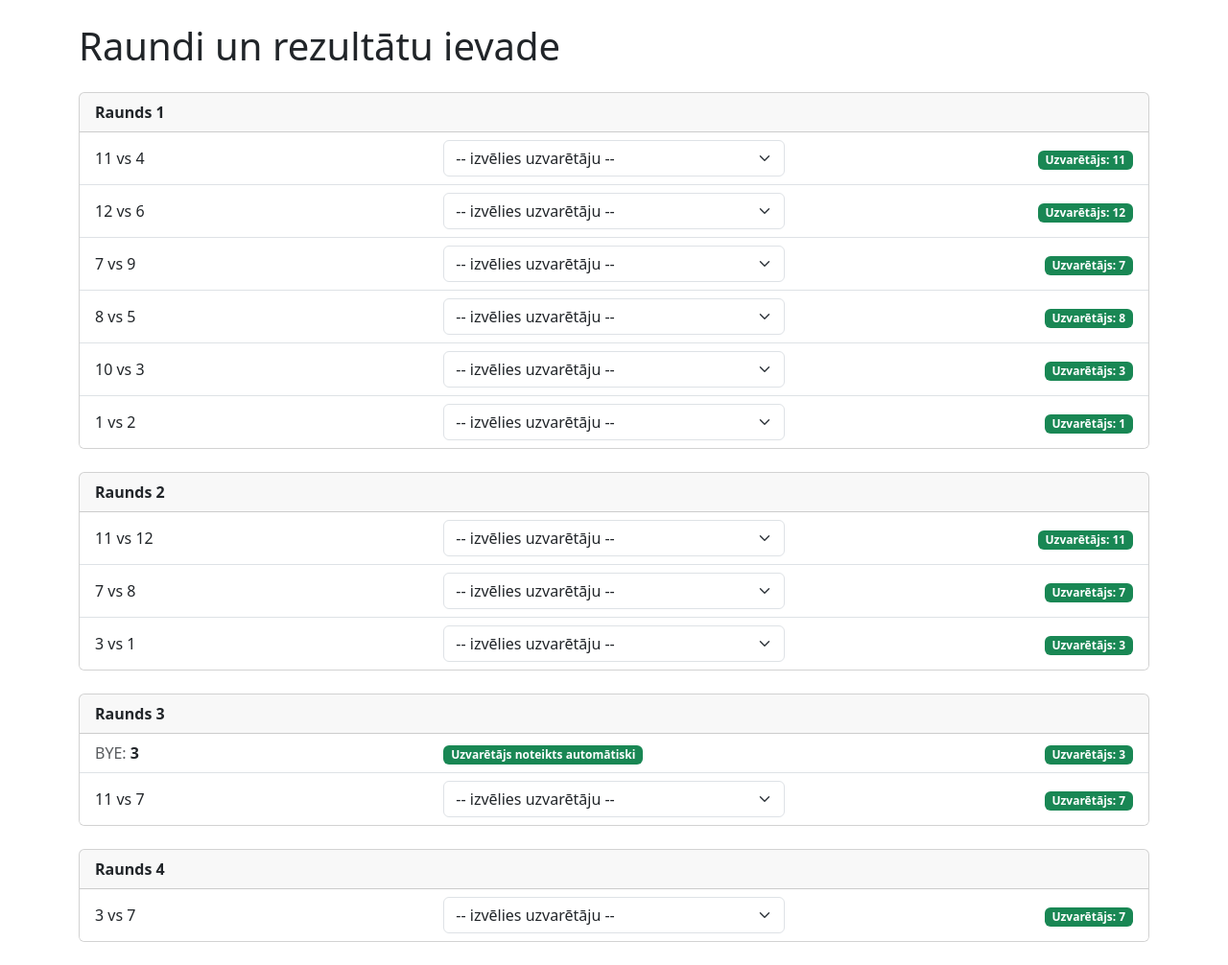
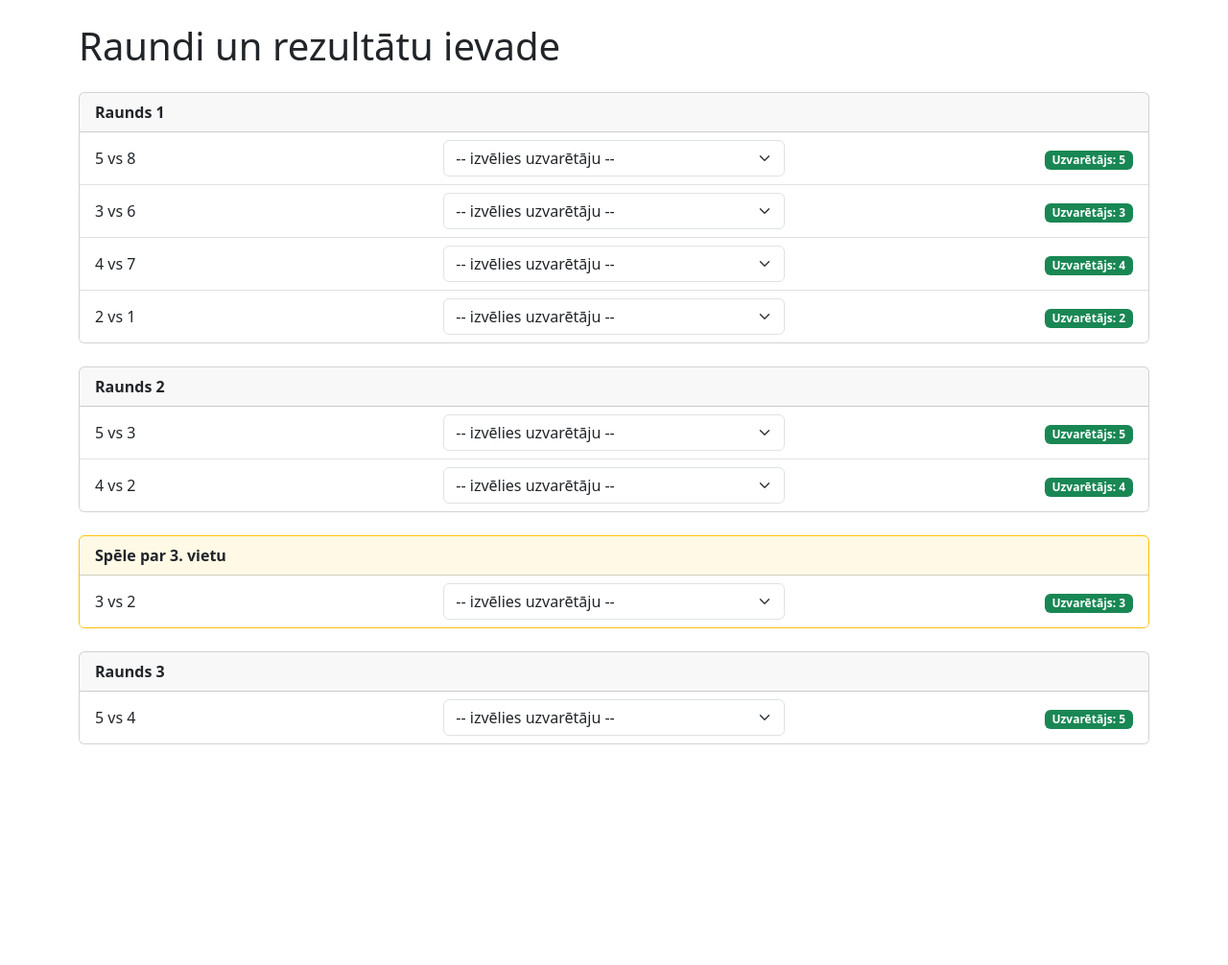
Before and after one commit to Stegadons/Copilot-Tournament, a Flask app: page /admin/rounds in a window 1280 px wide. Shown: the part 56-1062 px from the top of the page at 96% size. After the commit the page ends 832 px from the top, so only its background shows below. Run offline with Flask 3, Linux system fonts and the light colour scheme; the visitor is signed in with stand-in values (Sample User, id 1).

Commit message:
FIX: fix third place match rendering and restore correct winner submission handling

```diff
--- a/data/tournament.json
+++ b/data/tournament.json
@@ -32,22 +32,6 @@
     {
       "id": 8,
       "name": "8"
-    },
-    {
-      "id": 9,
-      "name": "9"
-    },
-    {
-      "id": 10,
-      "name": "10"
-    },
-    {
-      "id": 11,
-      "name": "11"
-    },
-    {
-      "id": 12,
-      "name": "12"
     }
   ],
   "rounds": [
@@ -56,44 +40,30 @@
       "matches": [
         {
           "id": 1,
-          "player1_id": 11,
-          "player2_id": 4,
-          "winner_id": 11,
+          "player1_id": 5,
+          "player2_id": 8,
+          "winner_id": 5,
           "is_bye": false
         },
         {
           "id": 2,
-          "player1_id": 12,
+          "player1_id": 3,
           "player2_id": 6,
-          "winner_id": 12,
+          "winner_id": 3,
           "is_bye": false
         },
         {
           "id": 3,
-          "player1_id": 7,
-          "player2_id": 9,
-          "winner_id": 7,
+          "player1_id": 4,
+          "player2_id": 7,
+          "winner_id": 4,
           "is_bye": false
         },
         {
           "id": 4,
-          "player1_id": 8,
-          "player2_id": 5,
-          "winner_id": 8,
-          "is_bye": false
-        },
-        {
-          "id": 5,
-          "player1_id": 10,
-          "player2_id": 3,
-          "winner_id": 3,
-          "is_bye": false
-        },
-        {
-          "id": 6,
-          "player1_id": 1,
-          "player2_id": 2,
-          "winner_id": 1,
+          "player1_id": 2,
+          "player2_id": 1,
+          "winner_id": 2,
           "is_bye": false
         }
       ]
@@ -103,23 +73,16 @@
       "matches": [
         {
           "id": 1,
-          "player1_id": 11,
-          "player2_id": 12,
-          "winner_id": 11,
+          "player1_id": 5,
+          "player2_id": 3,
+          "winner_id": 5,
           "is_bye": false
         },
         {
           "id": 2,
-          "player1_id": 7,
-          "player2_id": 8,
-          "winner_id": 7,
-          "is_bye": false
-        },
-        {
-          "id": 3,
-          "player1_id": 3,
-          "player2_id": 1,
-          "winner_id": 3,
+          "player1_id": 4,
+          "player2_id": 2,
+          "winner_id": 4,
           "is_bye": false
         }
       ]
@@ -129,28 +92,21 @@
       "matches": [
         {
           "id": 1,
-          "player1_id": 3,
-          "player2_id": null,
-          "winner_id": 3,
-          "is_bye": true
-        },
-        {
-          "id": 2,
-          "player1_id": 11,
-          "player2_id": 7,
-          "winner_id": 7,
+          "player1_id": 5,
+          "player2_id": 4,
+          "winner_id": 5,
           "is_bye": false
         }
       ]
     },
     {
-      "round": 4,
+      "round": "third_place",
       "matches": [
         {
           "id": 1,
           "player1_id": 3,
-          "player2_id": 7,
-          "winner_id": 7,
+          "player2_id": 2,
+          "winner_id": 3,
           "is_bye": false
         }
       ]
--- a/templates/admin_rounds.html
+++ b/templates/admin_rounds.html
@@ -5,93 +5,24 @@
   {% set _ = player_map.update({p.id: p.name}) %}
 {% endfor %}
 
-{% set numeric_rounds = rounds | selectattr('round', 'number') | list %}
-{% set third_place_round = rounds | selectattr('round', 'equalto', 'third_place') | list %}
-
 {% block content %}
 <h1 class="mb-4">Raundi un rezultātu ievade</h1>
 
 {% if rounds and rounds|length > 0 %}
   {% for round in rounds if round.round != 'third_place' %}
-    <div class="card mb-4">
-      <div class="card-header fw-bold">
-        {% if round.round == 'third_place' %}
-          Spēle par 3. vietu
-        {% else %}
-          Raunds {{ round.round }}
-        {% endif %}
-      </div>
-      <ul class="list-group list-group-flush">
-        {% for match in round.matches %}
-          <li class="list-group-item">
-            <form method="post" action="/admin/match/winner" class="row align-items-center g-2">
-              <input type="hidden" name="round" value="{{ round.round }}">
-              <input type="hidden" name="match" value="{{ match.id }}">
 
-              <div class="col-md-4">
-                {% if match.is_bye %}
-                  <span class="text-muted">BYE:</span>
-                  <strong>
-                    {{ player_map.get(match.player1_id, 'Spēlētājs ' ~ match.player1_id) }}
-                  </strong>
-                {% else %}
-                  {{ player_map.get(match.player1_id, 'Spēlētājs ' ~ match.player1_id) }}
-                  vs
-                  {{ player_map.get(match.player2_id, 'BYE' if match.player2_id is none else 'Spēlētājs ' ~ match.player2_id) }}
-                {% endif %}
-              </div>
-
-              <div class="col-md-4">
-                {% if not match.is_bye %}
-                  <select name="winner" class="form-select" required>
-                    <option value="">-- izvēlies uzvarētāju --</option>
-                    <option value="{{ match.player1_id }}">
-                      {{ player_map.get(match.player1_id, 'Spēlētājs ' ~ match.player1_id) }}
-                    </option>
-                    <option value="{{ match.player2_id }}">
-                      {{ player_map.get(match.player2_id, 'Spēlētājs ' ~ match.player2_id) }}
-                    </option>
-                  </select>
-                {% else %}
-                  <span class="badge bg-success">
-                    Uzvarētājs noteikts automātiski
-                  </span>
-                {% endif %}
-              </div>
-
-              <div class="col-md-4 text-end">
-                {% if match.winner_id %}
-                  <span class="badge bg-success">
-                    Uzvarētājs: {{ player_map.get(match.winner_id, match.winner_id) }}
-                  </span>
-                {% else %}
-                  {% if not match.is_bye %}
-                    <button type="submit" class="btn btn-primary">
-                      Saglabāt
-                    </button>
-                  {% endif %}
-                {% endif %}
-              </div>
-            </form>
-          </li>
-        {% endfor %}
-      </ul>
-    </div>
-
-    {% if round.matches|length == 2 %}
-      {% for r in third_place_round %}
-        <div class="card mb-4">
-          <div class="card-header fw-bold">
+    {# PĀRBAUDE: Ja šis ir fināls (tikai 1 mačs raundā), vispirms izvadam 3. vietas spēli #}
+    {% if round.matches|length == 1 %}
+      {% for third_round in rounds if third_round.round == 'third_place' %}
+        <div class="card mb-4 border-warning">
+          <div class="card-header fw-bold bg-warning bg-opacity-10">
             Spēle par 3. vietu
           </div>
-
           <ul class="list-group list-group-flush">
-            {% for match in r.matches %}
+            {% for match in third_round.matches %}
               <li class="list-group-item">
-
                 <form method="post" action="/admin/match/winner" class="row align-items-center g-2">
-
-                  <input type="hidden" name="round" value="{{ r.round }}">
+                  <input type="hidden" name="round" value="{{ third_round.round }}">
                   <input type="hidden" name="match" value="{{ match.id }}">
 
                   <div class="col-md-4">
@@ -109,20 +40,11 @@
                     {% if not match.is_bye %}
                       <select name="winner" class="form-select" required>
                         <option value="">-- izvēlies uzvarētāju --</option>
-
-                        <option value="{{ match.player1_id }}">
-                          {{ player_map.get(match.player1_id, 'Spēlētājs ' ~ match.player1_id) }}
-                        </option>
-
-                        <option value="{{ match.player2_id }}">
-                          {{ player_map.get(match.player2_id, 'Spēlētājs ' ~ match.player2_id) }}
-                        </option>
-
+                        <option value="{{ match.player1_id }}">{{ player_map.get(match.player1_id, 'Spēlētājs ' ~ match.player1_id) }}</option>
+                        <option value="{{ match.player2_id }}">{{ player_map.get(match.player2_id, 'Spēlētājs ' ~ match.player2_id) }}</option>
                       </select>
                     {% else %}
-                      <span class="badge bg-success">
-                        Uzvarētājs noteikts automātiski
-                      </span>
+                      <span class="badge bg-success">Uzvarētājs noteikts automātiski</span>
                     {% endif %}
                   </div>
 
@@ -131,17 +53,72 @@
                       <span class="badge bg-success">
                         Uzvarētājs: {{ player_map.get(match.winner_id, match.winner_id) }}
                       </span>
+                    {% else %}
+                      {# Šeit bija pazudusi poga saglabāšanai #}
+                      {% if not match.is_bye %}
+                        <button type="submit" class="btn btn-primary">Saglabāt</button>
+                      {% endif %}
                     {% endif %}
                   </div>
-
                 </form>
-
               </li>
             {% endfor %}
           </ul>
         </div>
       {% endfor %}
     {% endif %}
+
+    {# Parastā raunda attēlošana (tostarp fināla) #}
+    <div class="card mb-4">
+      <div class="card-header fw-bold">
+        Raunds {{ round.round }}
+      </div>
+      <ul class="list-group list-group-flush">
+        {% for match in round.matches %}
+          <li class="list-group-item">
+            <form method="post" action="/admin/match/winner" class="row align-items-center g-2">
+              <input type="hidden" name="round" value="{{ round.round }}">
+              <input type="hidden" name="match" value="{{ match.id }}">
+
+              <div class="col-md-4">
+                {% if match.is_bye %}
+                  <span class="text-muted">BYE:</span>
+                  <strong>{{ player_map.get(match.player1_id, 'Spēlētājs ' ~ match.player1_id) }}</strong>
+                {% else %}
+                  {{ player_map.get(match.player1_id, 'Spēlētājs ' ~ match.player1_id) }}
+                  vs
+                  {{ player_map.get(match.player2_id, 'BYE' if match.player2_id is none else 'Spēlētājs ' ~ match.player2_id) }}
+                {% endif %}
+              </div>
+
+              <div class="col-md-4">
+                {% if not match.is_bye %}
+                  <select name="winner" class="form-select" required>
+                    <option value="">-- izvēlies uzvarētāju --</option>
+                    <option value="{{ match.player1_id }}">{{ player_map.get(match.player1_id, 'Spēlētājs ' ~ match.player1_id) }}</option>
+                    <option value="{{ match.player2_id }}">{{ player_map.get(match.player2_id, 'Spēlētājs ' ~ match.player2_id) }}</option>
+                  </select>
+                {% else %}
+                  <span class="badge bg-success">Uzvarētājs noteikts automātiski</span>
+                {% endif %}
+              </div>
+
+              <div class="col-md-4 text-end">
+                {% if match.winner_id %}
+                  <span class="badge bg-success">
+                    Uzvarētājs: {{ player_map.get(match.winner_id, match.winner_id) }}
+                  </span>
+                {% else %}
+                  {% if not match.is_bye %}
+                    <button type="submit" class="btn btn-primary">Saglabāt</button>
+                  {% endif %}
+                {% endif %}
+              </div>
+            </form>
+          </li>
+        {% endfor %}
+      </ul>
+    </div>
 
   {% endfor %}
 {% else %}
```
